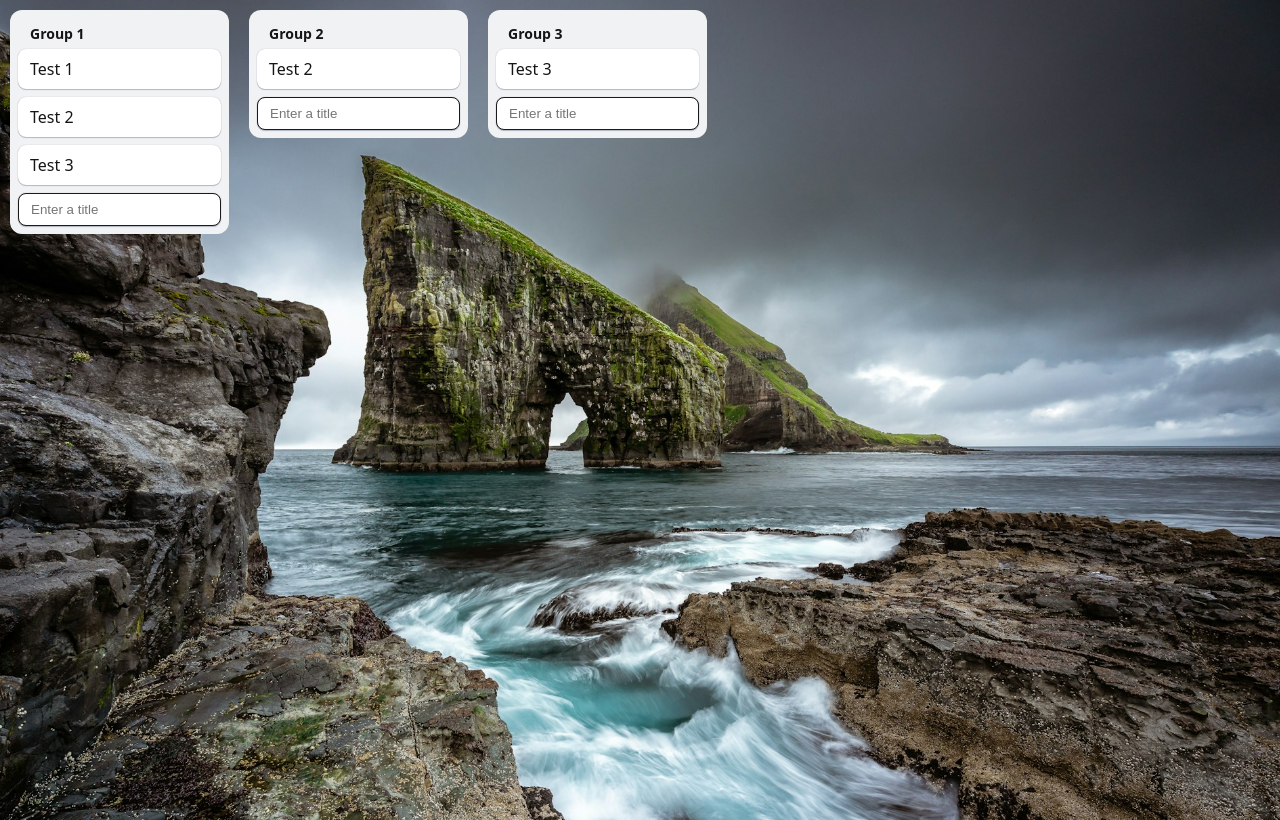
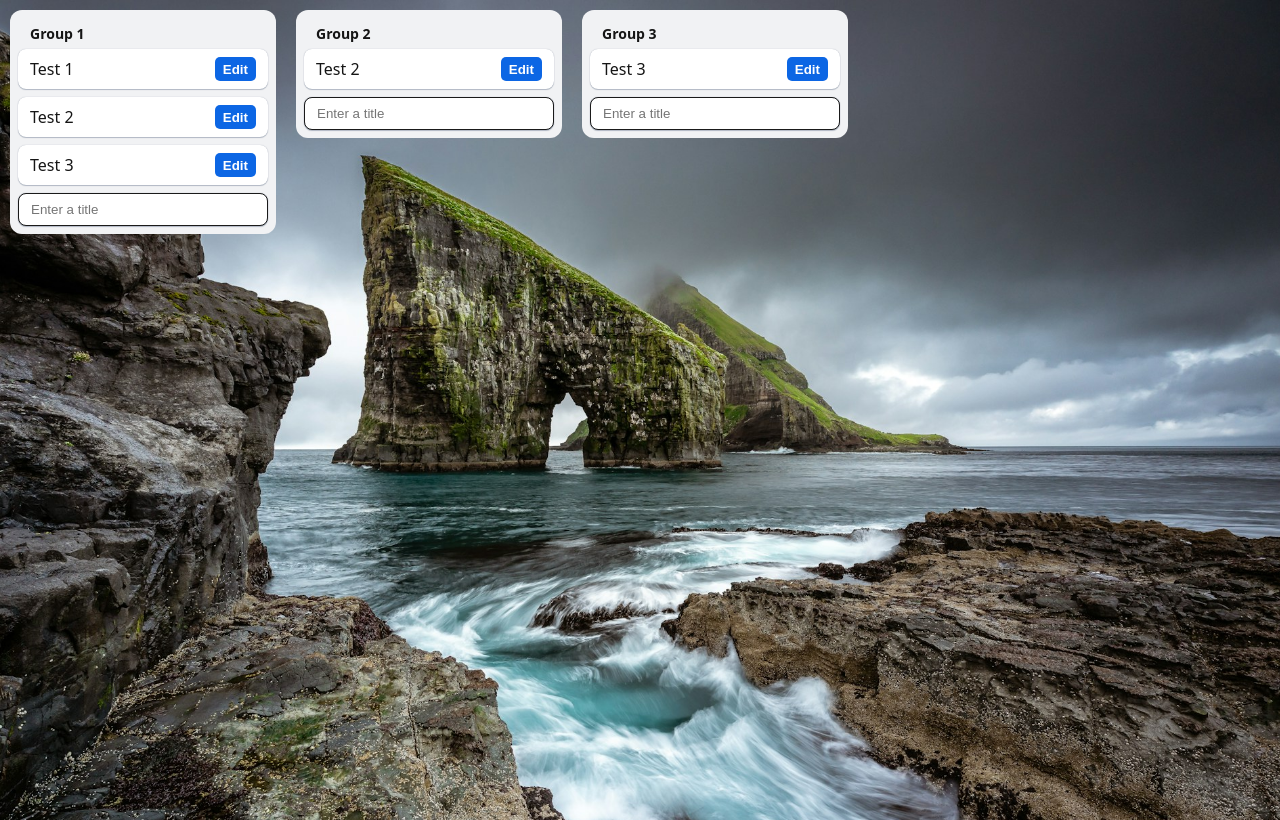
Before and after one commit to IkeHunter/React-Todos, a React (Vite) app: page / in a window 1280 px wide. Built offline with nearby package versions, Linux system fonts and the light colour scheme.

Commit message:
implement edit todo

```diff
--- a/src/App.tsx
+++ b/src/App.tsx
@@ -9,42 +9,78 @@ const initialTodoGroups: ITodoGroup[] = [
     id: 0,
     title: 'Group 1',
     todos: [
-      { id: 0, title: 'Test 1', description: 'Lorem ipsum' },
-      { id: 1, title: 'Test 2', description: 'Lorem ipsum' },
-      { id: 2, title: 'Test 3', description: 'Lorem ipsum' },
+      { id: 0, title: 'Test 1' },
+      { id: 1, title: 'Test 2' },
+      { id: 2, title: 'Test 3' },
     ],
   },
   {
     id: 1,
     title: 'Group 2',
-    todos: [{ id: 1, title: 'Test 2', description: 'Lorem ipsum' }],
+    todos: [{ id: 10, title: 'Test 2' }],
   },
   {
     id: 2,
     title: 'Group 3',
-    todos: [{ id: 2, title: 'Test 3', description: 'Lorem ipsum' }],
+    todos: [{ id: 20, title: 'Test 3' }],
   },
 ]
 
 function App() {
   const [todoGroups, setTodoGroups] = useState(initialTodoGroups)
 
-  const handleAddItem = (groupId: number, item: ITodo) => {
+  const handleAddTodo = (groupId: number, todo: ITodo) => {
     setTodoGroups((currentGroups) =>
       currentGroups.map((group) => {
         if (group.id !== groupId) {
           return group
         } else {
-          return { ...group, todos: [...group.todos, item] }
+          return { ...group, todos: [...group.todos, todo] }
         }
       }),
     )
   }
 
+  const handleEditTodo = (todoId: number, data: Partial<ITodo>) => {
+    setTodoGroups((currentGroups) => {
+      const group = currentGroups.find((group) =>
+        group.todos.some((todo) => todo.id === todoId),
+      )
+
+      if (!group) return currentGroups
+
+      const updatedGroup: ITodoGroup = {
+        ...group, // Keep existing group fields
+        todos: group.todos.map((todo) => {
+          if (todo.id !== todoId) {
+            return todo // Ignore irrelevant todos
+          }
+
+          // Return updated todo
+          return {
+            ...todo,
+            ...data,
+          }
+        }),
+      }
+
+      return [
+        ...currentGroups.filter(
+          (currentGroup) => currentGroup.id !== updatedGroup.id,
+        ),
+        updatedGroup,
+      ].sort((a, b) => a.id - b.id)
+    })
+  }
+
   return (
     <div className="todos">
       {todoGroups.map((group) => (
-        <TodoGroup group={group} onAddItem={handleAddItem} />
+        <TodoGroup
+          group={group}
+          onAddTodo={handleAddTodo}
+          onEditTodo={handleEditTodo}
+        />
       ))}
     </div>
   )
--- a/src/components/TodoGroup.css
+++ b/src/components/TodoGroup.css
@@ -2,7 +2,7 @@
   background-color: #f1f2f4;
   border-radius: 12px;
   padding: 8px;
-  min-width: 200px;
+  width: 250px;
   min-height: 100px;
 
   h2 {
@@ -10,11 +10,12 @@
     margin: 5px 12px;
   }
 
-  form {
-    display: block;
-    width: 100%;
 
-  }
+}
+
+.todos__group__form {
+  display: block;
+  width: 100%;
 
   input {
     width: 100%;
@@ -25,6 +26,7 @@
     border-radius: 8px;
   }
 }
+
 .todos__group__list {
   list-style-type: none;
   margin: 0;
--- a/src/components/TodoGroup.tsx
+++ b/src/components/TodoGroup.tsx
@@ -7,9 +7,10 @@ import './TodoGroup.css'
 
 export const TodoGroup = (props: {
   group: ITodoGroup
-  onAddItem: (groupId: number, item: ITodo) => void
+  onAddTodo: (groupId: number, item: ITodo) => void
+  onEditTodo: (todoId: number, data: Partial<ITodo>) => void
 }) => {
-  const { group, onAddItem } = props
+  const { group, onAddTodo, onEditTodo } = props
   const inputRef = useRef<HTMLInputElement>(null)
 
   const handleSubmit = (e: FormEvent<HTMLFormElement>) => {
@@ -19,10 +20,9 @@ export const TodoGroup = (props: {
     if (!inputRef.current) return
 
     // Add item to group
-    onAddItem(group.id, {
+    onAddTodo(group.id, {
       id: Date.now(),
       title: inputRef.current.value,
-      description: 'Testing testing',
     })
 
     // Reset form
@@ -34,15 +34,15 @@ export const TodoGroup = (props: {
       <h2>{group.title}</h2>
       <ul className="todos__group__list">
         {group.todos.map((todo) => (
-          <TodoItem key={todo.id} todo={todo} />
+          <TodoItem key={todo.id} todo={todo} onEditTodo={onEditTodo} />
         ))}
-        <form onSubmit={handleSubmit}>
+        <form onSubmit={handleSubmit} className="todos__group__form">
           <input
             type="text"
             id={`new-task-${group.id}`}
             ref={inputRef}
-            className="todos__group__item"
-            placeholder='Enter a title'
+            className="todos__item"
+            placeholder="Enter a title"
           />
         </form>
       </ul>
--- a/src/components/TodoItem.css
+++ b/src/components/TodoItem.css
@@ -1,4 +1,4 @@
-.todos__group__item {
+.todos__item {
   background-color: #ffffff;
   color: #151515;
   border-radius: 8px;
@@ -6,4 +6,34 @@
   box-shadow:
     0px 1px 1px #091e4240,
     0px 0px 1px #091e424f;
+
+  display: flex;
+  justify-content: space-between;
 }
+
+.todos__item__form {
+  display: flex;
+  justify-content: space-between;
+  gap: 10px;
+
+  input {
+    display: block;
+    width: 100%;
+
+    border: none;
+    border-bottom: 1px solid grey;
+    font-size: inherit;
+    padding: 5px;
+    flex: 0 1 100%;
+  }
+}
+
+.todos__item__button {
+  background-color: #0C66E4;
+  color: white;
+  border: none;
+  border-radius: 5px;
+  font-weight: bold;
+  padding: 3px 8px;
+  cursor: pointer;
+}
--- a/src/components/TodoItem.tsx
+++ b/src/components/TodoItem.tsx
@@ -1,9 +1,46 @@
+import { FormEvent, useRef, useState } from 'react'
 import { ITodo } from '../models/todo'
 
 import './TodoItem.css'
 
-export const TodoItem = (props: { todo: ITodo }) => {
-  const { todo } = props
+export const TodoItem = (props: {
+  todo: ITodo
+  onEditTodo: (id: number, data: Partial<ITodo>) => void
+}) => {
+  const { todo, onEditTodo } = props
+  const [editMode, setEditMode] = useState(false)
+  const inputRef = useRef<HTMLInputElement | null>(null)
 
-  return <li className="todos__group__item">{todo.title}</li>
+  const handleSubmit = (e: FormEvent<HTMLFormElement>) => {
+    e.preventDefault()
+    if (!inputRef.current) return
+
+    onEditTodo(todo.id, { title: inputRef.current.value })
+    inputRef.current.value = ''
+    setEditMode(false)
+  }
+
+  return (
+    <li className="todos__item">
+      {!editMode && (
+        <>
+          <span>{todo.title}</span>
+          <button
+            onClick={() => setEditMode(true)}
+            className="todos__item__button"
+          >
+            Edit
+          </button>
+        </>
+      )}
+      {editMode && (
+        <form onSubmit={handleSubmit} className="todos__item__form">
+          <input type="text" defaultValue={todo.title} ref={inputRef} />
+          <button type="submit" className="todos__item__button">
+            Done
+          </button>
+        </form>
+      )}
+    </li>
+  )
 }
--- a/src/index.css
+++ b/src/index.css
@@ -3,22 +3,10 @@
   line-height: 1.5;
   font-weight: 400;
 
-  color-scheme: light dark;
-  color: rgba(255, 255, 255, 0.87);
-
   font-synthesis: none;
   text-rendering: optimizeLegibility;
   -webkit-font-smoothing: antialiased;
   -moz-osx-font-smoothing: grayscale;
-}
-
-a {
-  font-weight: 500;
-  color: #646cff;
-  text-decoration: inherit;
-}
-a:hover {
-  color: #535bf2;
 }
 
 body {
@@ -28,40 +16,3 @@ body {
   min-width: 320px;
   min-height: 100vh;
 }
-
-h1 {
-  font-size: 3.2em;
-  line-height: 1.1;
-}
-
-button {
-  border-radius: 8px;
-  border: 1px solid transparent;
-  padding: 0.6em 1.2em;
-  font-size: 1em;
-  font-weight: 500;
-  font-family: inherit;
-  background-color: #1a1a1a;
-  cursor: pointer;
-  transition: border-color 0.25s;
-}
-button:hover {
-  border-color: #646cff;
-}
-button:focus,
-button:focus-visible {
-  outline: 4px auto -webkit-focus-ring-color;
-}
-
-@media (prefers-color-scheme: light) {
-  :root {
-    color: #213547;
-    background-color: #ffffff;
-  }
-  a:hover {
-    color: #747bff;
-  }
-  button {
-    background-color: #f9f9f9;
-  }
-}
--- a/src/models/todo.ts
+++ b/src/models/todo.ts
@@ -1,6 +1,5 @@
 export interface ITodo {
   id: number
   title: string
-  description: string
   done?: boolean
 }
```
